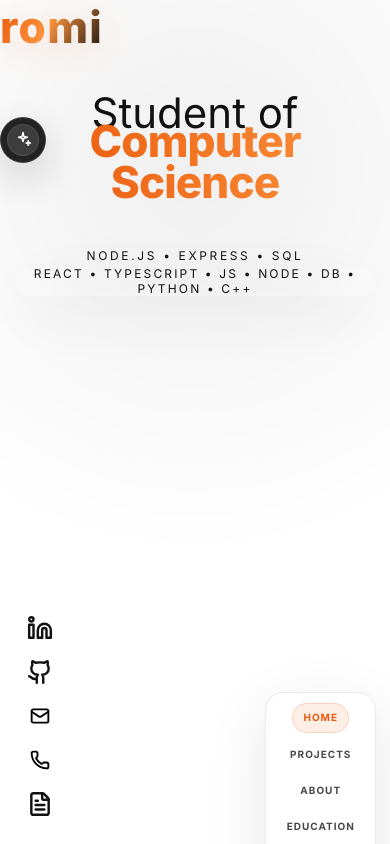
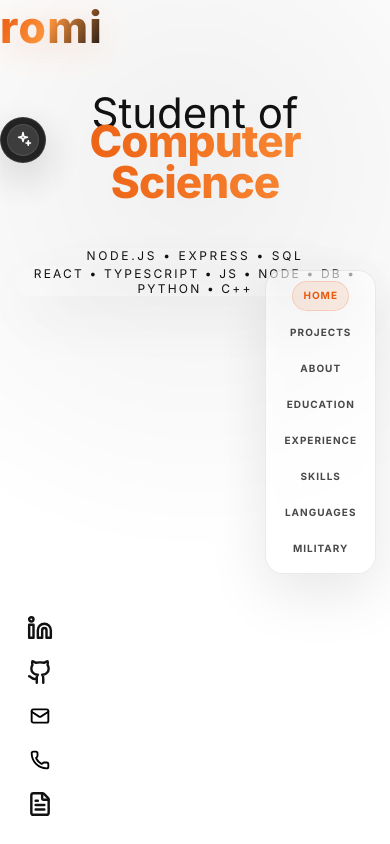
Before and after one commit to RomiSinizkey/RomiSinizkey-CV-Website-Personal-Portfolio, a React (Vite) app: page /#/ in a window 390 px wide. Shown: the top 844 px of the page. Built offline with nearby package versions, Linux system fonts and the light colour scheme.

Commit message:
Fix AI assistant positioning + mobile FAB button

```diff
--- a/src/styles/navbar.css
+++ b/src/styles/navbar.css
@@ -3,12 +3,11 @@
 ========================= */
 
 .topNav{
-  position: absolute;           /* ✅ לא יזוז עם הגלילה */
-  top: 14px;
-  right: 22px;
+  position: fixed; /* ✅ במקום absolute: קשור למסך ולא לגובה הדף */
+  top: calc(14px + env(safe-area-inset-top));
+  right: calc(22px + env(safe-area-inset-right));
   z-index: 99999;
 
-  /* ביטול תזוזות/טריקים חיצוניים */
   left: auto;
   bottom: auto;
   transform: none;
@@ -51,14 +50,14 @@
   border: 0;
   cursor: pointer;
 
-  font-family: inherit;      /* ✅ */
+  font-family: inherit;
 }
 
 .topNavLabel{
-  font-family: inherit;      /* ✅ */
+  font-family: inherit;
   font-size: 10.5px;
   font-weight: 650;
-  letter-spacing: 0.12em;    /* טיפה פחות “כבד” */
+  letter-spacing: 0.12em;
   text-transform: uppercase;
   color: rgba(0,0,0,0.72);
   transition: color 160ms ease;
@@ -81,7 +80,7 @@
 @media (max-width: 900px){
   .topNav{
     top: 50%;
-    right: 14px;
+    right: calc(14px + env(safe-area-inset-right));
     transform: translateY(-50%);
   }
 
```
